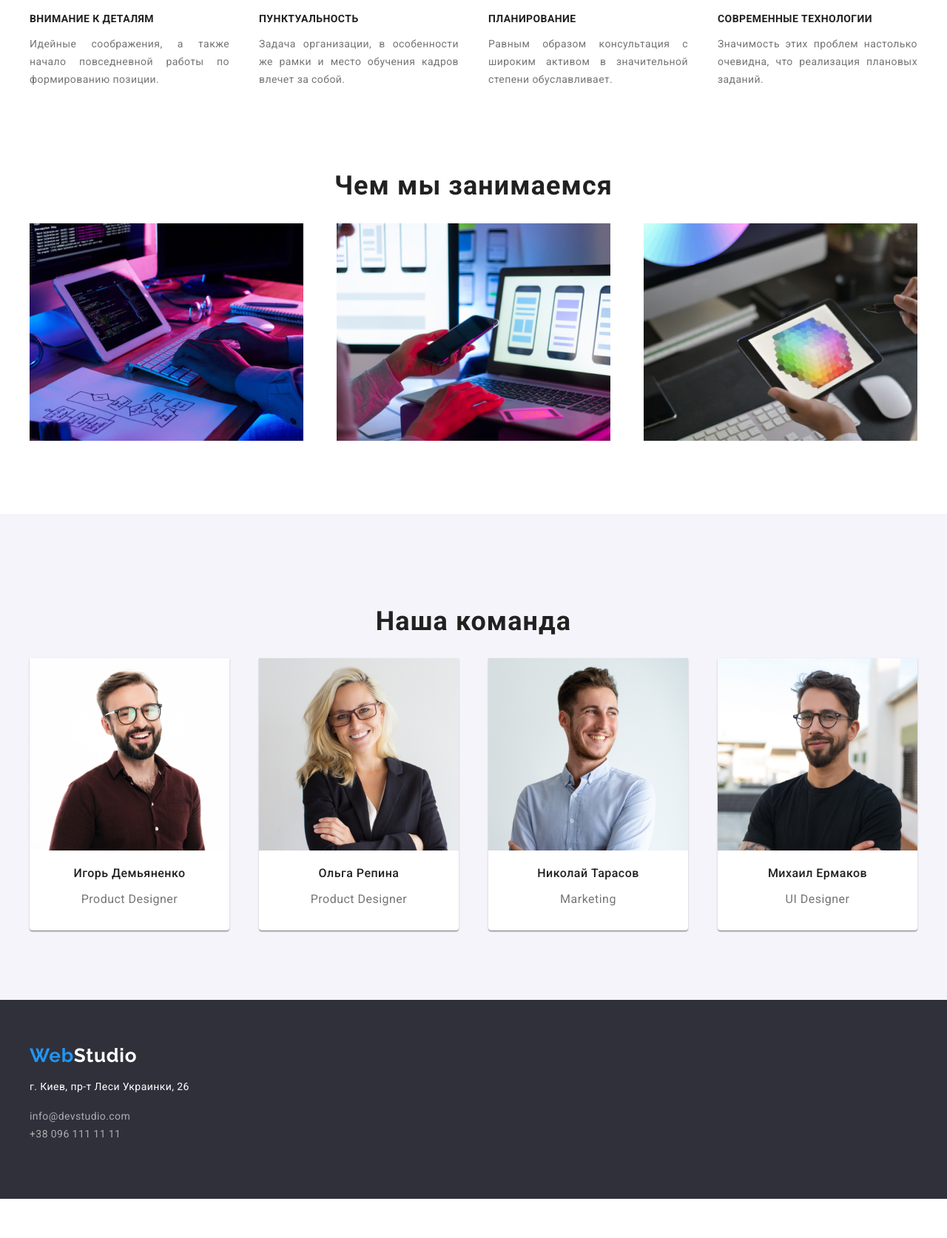
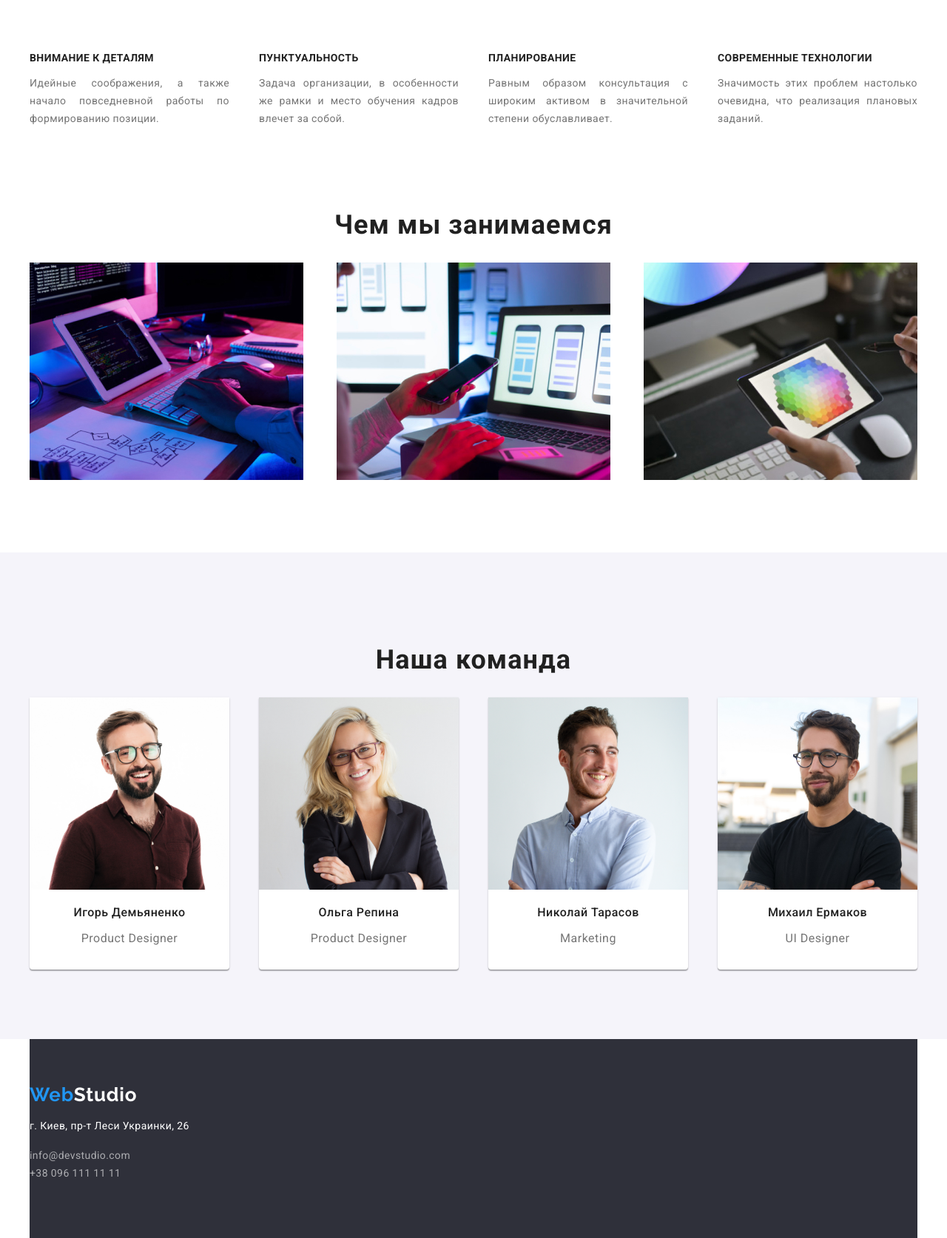
Before and after one commit to zTjamm/goit-markup-hw-03, a plain HTML site: page index.html in a window 1280 px wide. Shown: the part 805-2479 px from the top of the page at 74% size. Before the commit the page ends 2426 px from the top, so only its background shows below. Drawn offline with Linux system fonts and the light colour scheme.

Commit message:
Update index.html

```diff
--- a/index.html
+++ b/index.html
@@ -12,10 +12,10 @@
 </head>
     <body>
     <!-- навигационное меню -->
-    <header class="headline">
-        <div class="container">
+    <header>
+        <div class="container headline">
+            <nav class="nav-bar">
             <a class=" web-studio" href="#">Web<span class="headline-name">Studio</span></a>
-            <nav class="nav-bar">
             <ul>
             <li><a href="./index.html" class="nav-studia-one">Студия</a></li>
             <li><a href="./portfolio.html" class="nav-portfolio" >Портфолио</a></li>
@@ -23,9 +23,10 @@
             </ul>
             </nav>
             <ul class="mail-tel">
-            <li><a href="mailto:info@devstudio.com" class="color-blue">info@devstudio.com</a></li>
+            <li><a href="mailto:info@devstudio.com">info@devstudio.com</a></li>
             <li><a href="tel:+380961111111">+38 096 111 11 11</a></li>
             </ul>
+
         </div>
     </header>
     <!-- основная часть -->
@@ -36,7 +37,8 @@
         <button class="button" type="button">Заказать услугу</button>
     </section>
         <!-- первая секция -->
-        <section class="section container">
+        <section>
+            <div class="container section">
             <ul class="detail">
                 <li>
                 <h3>Внимание к деталям</h3>
@@ -68,9 +70,11 @@
                     <img src="./images/box3.jpg" alt="Работа с программой" width="370">
                 </li>
                 </ul>
+            </div>
         </section>
         <!-- третья секция -->
-        <section class="section-three section">
+        <section class="section-three">
+            <div class="container section">
             <h2>Наша команда</h2>
             <ul class="team container">
                 <li>
@@ -102,11 +106,12 @@
                 </div>
                 </li>
             </ul>
+            </div>
         </section>
     </main>
     <!-- подвал -->
-    <footer class="footer">
-        <div class="container">
+    <footer>
+        <div class="container footer">
         <a class=" web-studio" href="#">Web<span class="footer-name">Studio</span></a>
             <address><p class="address" >г. Киев, пр-т Леси Украинки, 26</p>
             <ul>
```
